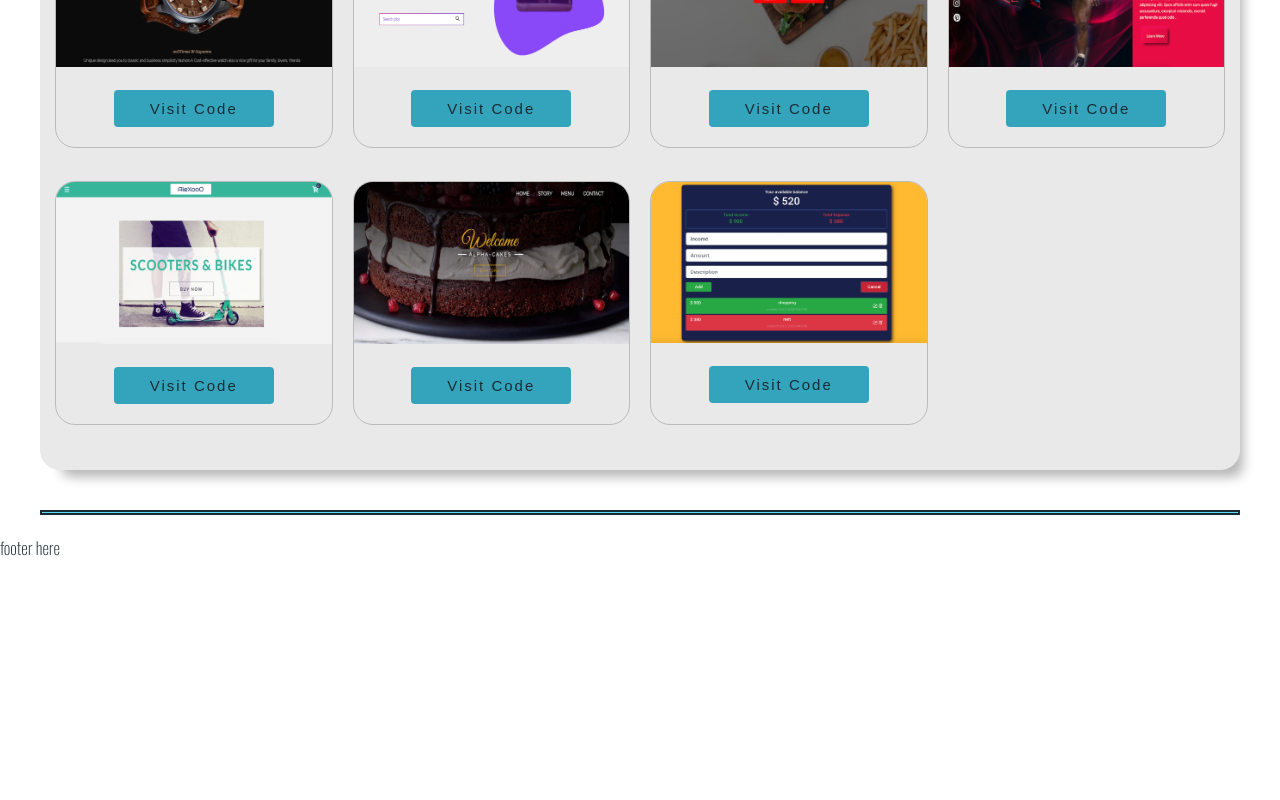
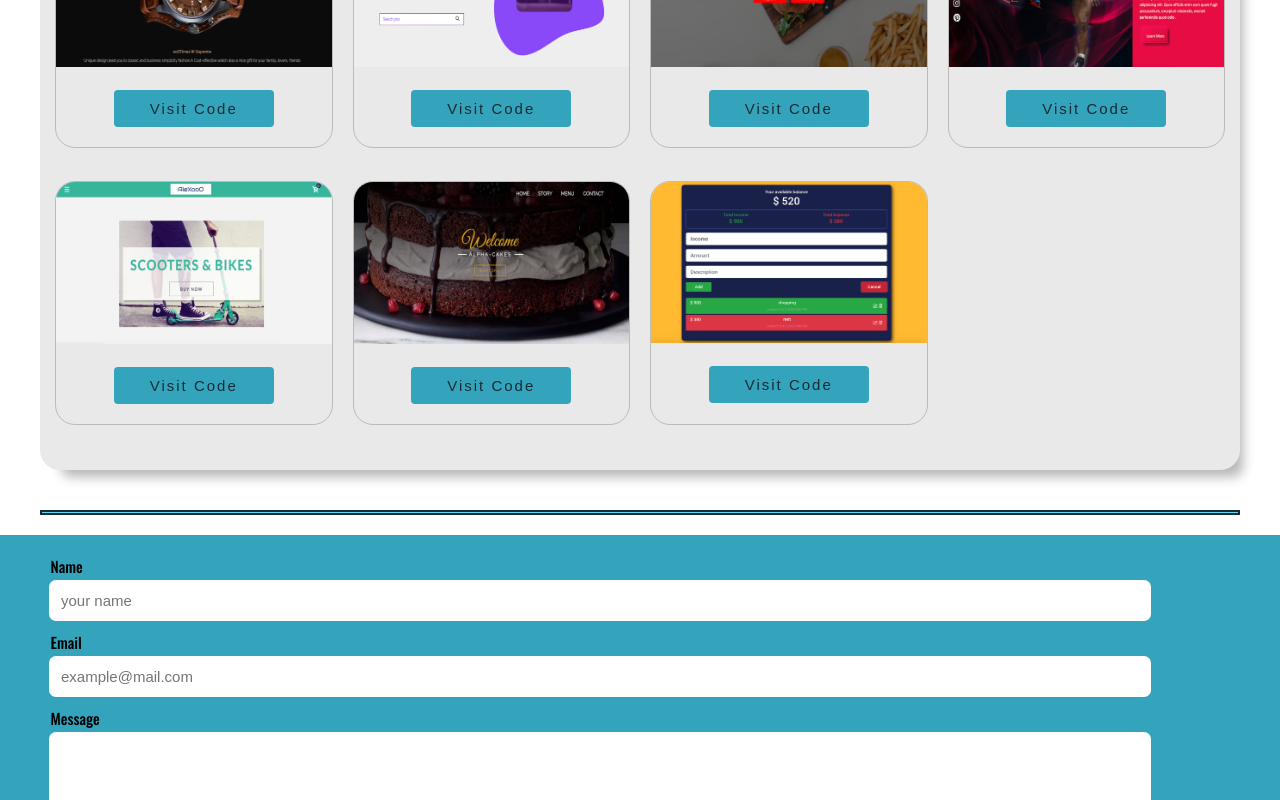
Before and after one commit to alexotoo/2020portfolio, a Next.js app: page / in a window 1280 px wide. Shown: the part 2913-3713 px from the top of the page. Before the commit the page ends 3473 px from the top, so only its background shows below. Built offline with nearby package versions, Linux system fonts and the light colour scheme.

Commit message:
form added

```diff
--- a/pages/index.js
+++ b/pages/index.js
@@ -1,8 +1,8 @@
 import Head from "next/head";
 import Button from "../components/Button";
-import Image from "next/image";
 import Layout from "../components/Layout";
 import "../styles/styles.scss";
+import { FaMobileAlt, FaEnvelope } from "react-icons/fa";
 
 export default function Home() {
   return (
@@ -10,7 +10,7 @@ export default function Home() {
       <header className="hero">
         <img
           src="/images/profilbg.jpg"
-          alt="hero imagw"
+          alt="hero image"
           className="heroImage image"
         />
         <div className="hero_text-box">
@@ -246,6 +246,40 @@ export default function Home() {
           </div>
           <hr className="mt1" />
         </section>
+        <section className="contact">
+          <form
+            className="form"
+            action="/pages/submited"
+            name="contact"
+            method="post"
+            data-netlify="true"
+            data-netlify-honeypot="bot-field"
+          >
+            <input type="hidden" name="form-name" value="contact" />
+            <input type="hidden" name="contact_number" />
+            <label>Name</label>
+            <input type="text" name="user_name" placeholder="your name" />
+            <label>Email</label>
+            <input
+              type="email"
+              name="user_email"
+              placeholder="example@mail.com"
+            />
+            <label>Message</label>
+            <textarea name="message" />
+            <input className="submit" type="submit" value="Send" />
+          </form>
+          <div className="contact__contacts">
+            <div className="contact__contacts-info">
+              <FaMobileAlt className="info_icon " />
+              <h1>+244 024 411 3073</h1>
+            </div>
+            <div className="contact__contacts-info">
+              <FaEnvelope className="info_icon " />
+              <h1>alexotoous@gmail.com</h1>
+            </div>
+          </div>
+        </section>
       </main>
     </Layout>
   );
--- a/styles/_pagesStyles.scss
+++ b/styles/_pagesStyles.scss
@@ -206,3 +206,94 @@ main {
     color: var(--textdark-color);
   }
 }
+
+//contact
+.contact {
+  background-color: var(--bluedeep-color);
+  min-height: 70vh;
+  margin: 0 -4rem 0 -4rem;
+  &__contacts {
+    display: flex;
+    flex-direction: column;
+    align-items: center;
+    //color: $colorBasic;
+    font-size: 1.5rem;
+    &-info {
+      display: flex;
+      flex-direction: column;
+      align-items: center;
+      margin-bottom: 2rem;
+
+      h1 {
+        padding: 1rem 2rem;
+        margin: 0.5rem;
+        transition: all ease-out 200ms;
+      }
+      h1:hover {
+        border-radius: 50px;
+        // background-color: $colorWhite;
+      }
+    }
+  }
+}
+
+.form {
+  display: flex;
+  flex-direction: column;
+  position: relative;
+  width: 100%;
+  padding: 2rem;
+  align-items: center;
+}
+.form > input {
+  padding: 10px;
+  border-radius: 7px;
+  border-color: transparent;
+  margin-bottom: 1rem;
+  outline: none;
+}
+.form > input:last-of-type {
+  margin-top: 1rem;
+}
+.form > * {
+  font-size: 1.5rem;
+  width: 95%;
+  transition: all ease-out 300ms;
+}
+.form > label {
+  margin-left: 3px;
+  padding-bottom: 3px;
+}
+.form textarea {
+  min-height: 10rem;
+  border-color: transparent;
+  border-radius: 7px;
+  outline: none;
+}
+.form input[type="submit"] {
+  font-weight: bolder;
+  margin: 20px auto;
+  width: 100px;
+  cursor: pointer;
+}
+.form > *:focus {
+  width: 100%;
+  background-color: var(--whitedeep-color);
+}
+.form input[type="submit"]:hover {
+  background-color: var(--whitedeep-color);
+}
+.form input[type="submit"]:active {
+  transform: translateY(2px);
+}
+
+.info_icon {
+  color: var(--white-color);
+  font-size: 3.5rem;
+}
+
+@media (min-width: 1024px) {
+  .form {
+    padding-right: 10rem;
+  }
+}
```
